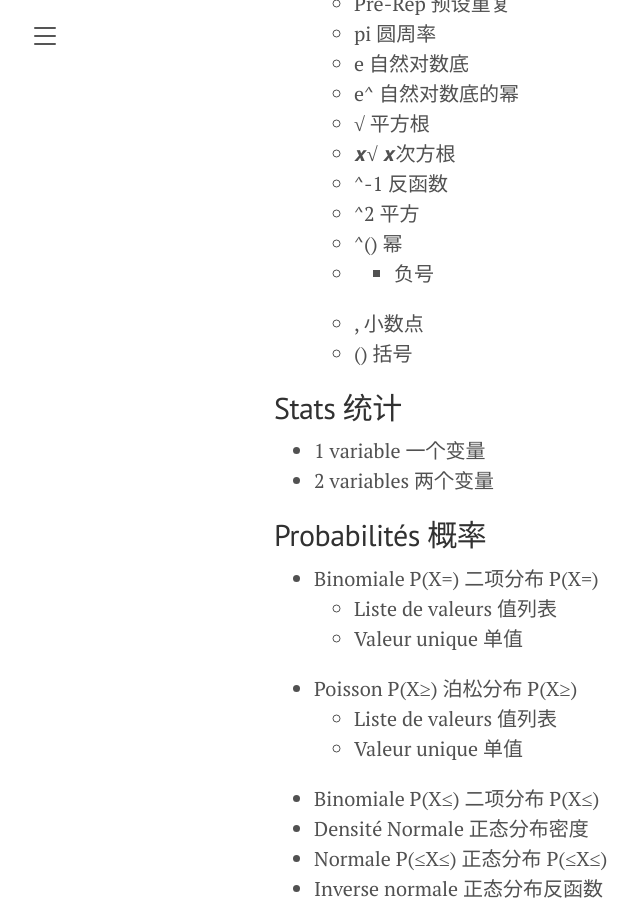
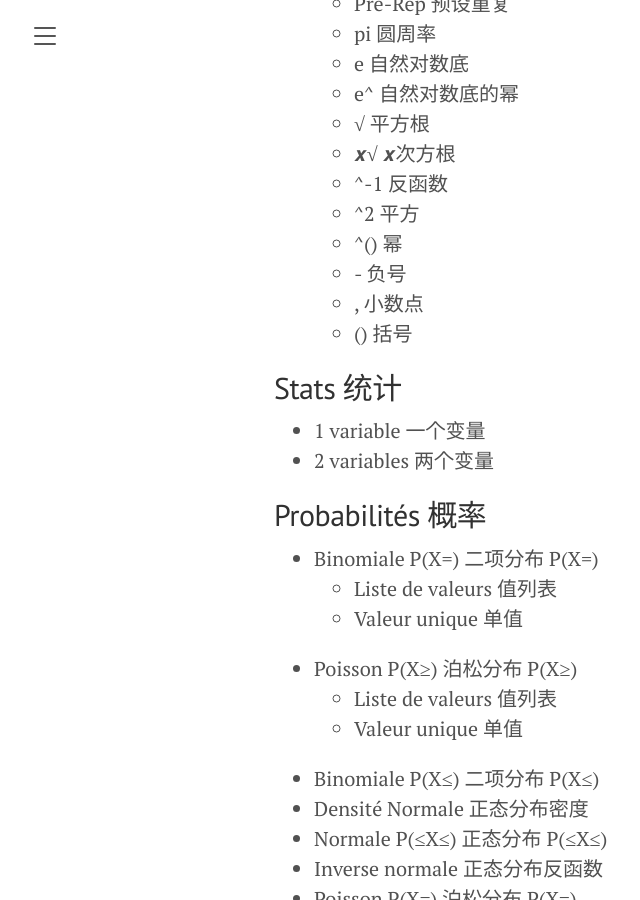
Before and after one commit to IcingTomato/icing.fun, a Jekyll site: the page built from _posts/2025-04-17-casio_graph_light_calc_trans.markdown, in a window 1280 px wide and 900 px high, scrolled down 4436 px. Shown: the whole window, without its empty margins (6-646 px from the left). Built offline with Jekyll 4.4.1, drawn with Linux system fonts in a browser that asks for light colours.

```diff
--- a/_posts/2025-04-17-casio_graph_light_calc_trans.markdown
+++ b/_posts/2025-04-17-casio_graph_light_calc_trans.markdown
@@ -139,7 +139,7 @@ published: true
     - ^-1  反函数
     - ^2  平方
     - ^()  幂
-    - -  负号
+    - \-  负号
     - ,  小数点
     - ()  括号
 
```
